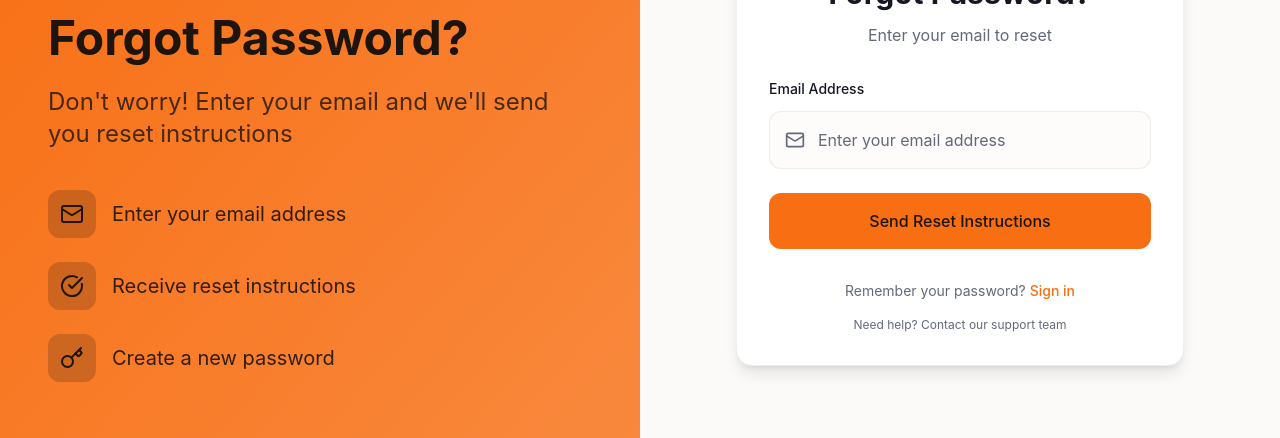
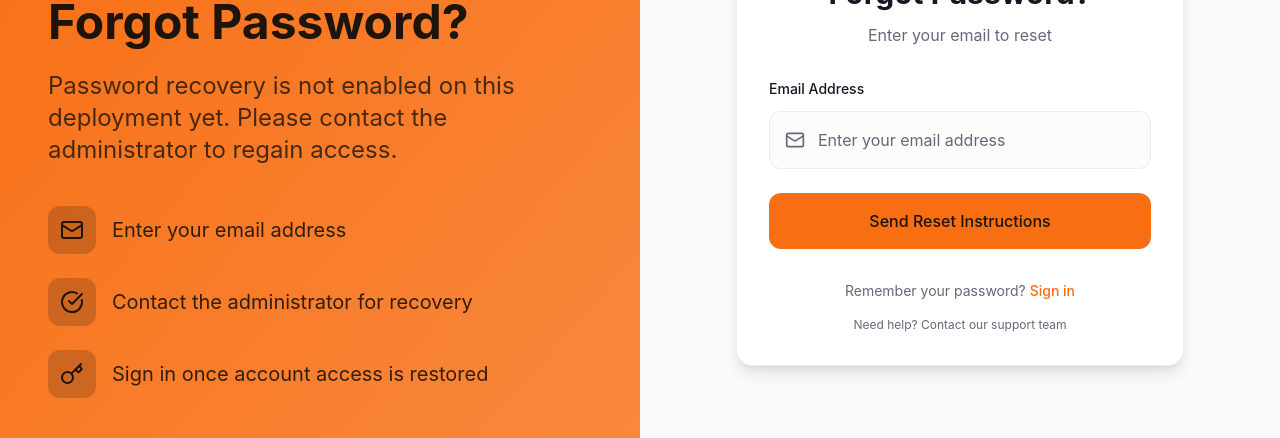
Before and after one commit to affanSkhan/movie-booking-app, a React (Vite) app in the folder frontend/: page /forgot-password in a window 1280 px wide. Shown: the part 282-720 px from the top of the page. Built offline with nearby package versions, Linux system fonts and the light colour scheme; no server answers.

Commit message:
Stop fake password recovery and password logging
Make recovery limits explicit and remove password and token console logging.

```diff
--- a/frontend/src/pages/ForgotPassword.tsx
+++ b/frontend/src/pages/ForgotPassword.tsx
@@ -22,18 +22,12 @@ const ForgotPassword: React.FC = () => {
     defaultValues: { email: '' },
   });
 
-  const onSubmit = async (data: ForgotPasswordFormData) => {
+  const onSubmit = async () => {
     setLoading(true);
     setToast(null);
-
-    // Simulate API call with the email data
-    console.log('Sending reset instructions to:', data.email);
-    await new Promise(resolve => setTimeout(resolve, 2000));
-
-    // Always show success message for security
     setToast({
-      message: 'If an account exists for this email, reset instructions will be sent.',
-      type: 'success'
+      message: 'Password recovery is not configured for this deployment. No email was sent. Please contact the administrator for account recovery.',
+      type: 'error',
     });
     setLoading(false);
   };
@@ -63,7 +57,7 @@ const ForgotPassword: React.FC = () => {
           </div>
           <h1 className="text-4xl lg:text-5xl font-bold mb-4 lg:mb-6">Forgot Password?</h1>
           <p className="text-xl lg:text-2xl mb-8 lg:mb-10 text-primary-foreground/80 leading-relaxed">
-            Don't worry! Enter your email and we'll send you reset instructions
+            Password recovery is not enabled on this deployment yet. Please contact the administrator to regain access.
           </p>
           <div className="space-y-4 lg:space-y-6">
             <div className="flex items-center gap-4">
@@ -76,13 +70,13 @@ const ForgotPassword: React.FC = () => {
               <div className="w-10 h-10 lg:w-12 lg:h-12 bg-primary-foreground/20 rounded-xl flex items-center justify-center">
                 <CheckCircle className="w-5 h-5 lg:w-6 lg:h-6 text-primary-foreground" />
               </div>
-              <span className="text-lg lg:text-xl text-primary-foreground/90">Receive reset instructions</span>
+              <span className="text-lg lg:text-xl text-primary-foreground/90">Contact the administrator for recovery</span>
             </div>
             <div className="flex items-center gap-4">
               <div className="w-10 h-10 lg:w-12 lg:h-12 bg-primary-foreground/20 rounded-xl flex items-center justify-center">
                 <Key className="w-5 h-5 lg:w-6 lg:h-6 text-primary-foreground" />
               </div>
-              <span className="text-lg lg:text-xl text-primary-foreground/90">Create a new password</span>
+              <span className="text-lg lg:text-xl text-primary-foreground/90">Sign in once account access is restored</span>
             </div>
           </div>
         </motion.div>
--- a/frontend/src/pages/ResetPassword.tsx
+++ b/frontend/src/pages/ResetPassword.tsx
@@ -1,5 +1,5 @@
 import React, { useState } from 'react';
-import { Link, useParams, useNavigate } from 'react-router-dom';
+import { Link } from 'react-router-dom';
 import { motion } from 'framer-motion';
 import { useForm } from 'react-hook-form';
 import { zodResolver } from '@hookform/resolvers/zod';
@@ -9,8 +9,6 @@ import Toast from '../components/ui/Toast';
 import type { ToastType } from '../components/ui/Toast';
 
 const ResetPassword: React.FC = () => {
-  const { token } = useParams<{ token: string }>();
-  const navigate = useNavigate();
   const [toast, setToast] = useState<{ message: string; type: ToastType } | null>(null);
   const [loading, setLoading] = useState(false);
 
@@ -23,23 +21,14 @@ const ResetPassword: React.FC = () => {
     defaultValues: { password: '', confirmPassword: '' },
   });
 
-  const onSubmit = async (data: ResetPasswordFormData) => {
+  const onSubmit = async () => {
     setLoading(true);
     setToast(null);
-
-    // Simulate API call with the token and password data
-    console.log('Resetting password with token:', token);
-    console.log('New password:', data.password);
-    await new Promise(resolve => setTimeout(resolve, 2000));
-
-    // Always show success message
+    // This route has no server-side token validation yet. Never log a password or pretend the password changed.
     setToast({
-      message: 'Password has been successfully reset.',
-      type: 'success'
+      message: 'Password reset is not configured for this deployment. No changes were made. Please contact the administrator for account recovery.',
+      type: 'error',
     });
-
-    // Redirect to login after a delay
-    setTimeout(() => navigate('/login'), 2000);
     setLoading(false);
   };
 
@@ -63,26 +52,26 @@ const ResetPassword: React.FC = () => {
           <div className="text-5xl lg:text-6xl mb-4 lg:mb-6">🔑</div>
           <h1 className="text-3xl lg:text-4xl font-bold mb-3 lg:mb-4">Reset Your Password</h1>
           <p className="text-lg lg:text-xl mb-6 lg:mb-8 text-orange-100">
-            Create a new secure password for your account
+            Password reset is not enabled on this deployment yet. No password changes can be made from this screen.
           </p>
           <div className="space-y-3 lg:space-y-4">
             <div className="flex items-center space-x-3">
               <div className="w-6 h-6 lg:w-8 lg:h-8 bg-white/20 rounded-full flex items-center justify-center">
                 <span className="text-xs lg:text-sm">🔒</span>
               </div>
-              <span className="text-sm lg:text-base text-orange-100">Create a strong password</span>
+              <span className="text-sm lg:text-base text-orange-100">Password reset service is not available</span>
             </div>
             <div className="flex items-center space-x-3">
               <div className="w-6 h-6 lg:w-8 lg:h-8 bg-white/20 rounded-full flex items-center justify-center">
                 <span className="text-xs lg:text-sm">✅</span>
               </div>
-              <span className="text-sm lg:text-base text-orange-100">Confirm your password</span>
+              <span className="text-sm lg:text-base text-orange-100">Contact the administrator</span>
             </div>
             <div className="flex items-center space-x-3">
               <div className="w-6 h-6 lg:w-8 lg:h-8 bg-white/20 rounded-full flex items-center justify-center">
                 <span className="text-xs lg:text-sm">🎉</span>
               </div>
-              <span className="text-sm lg:text-base text-orange-100">Access your account</span>
+              <span className="text-sm lg:text-base text-orange-100">Return to sign-in after access is restored</span>
             </div>
           </div>
         </motion.div>
```
